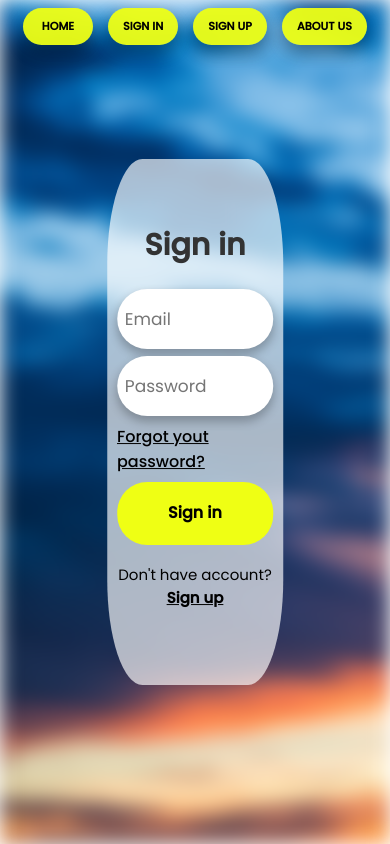
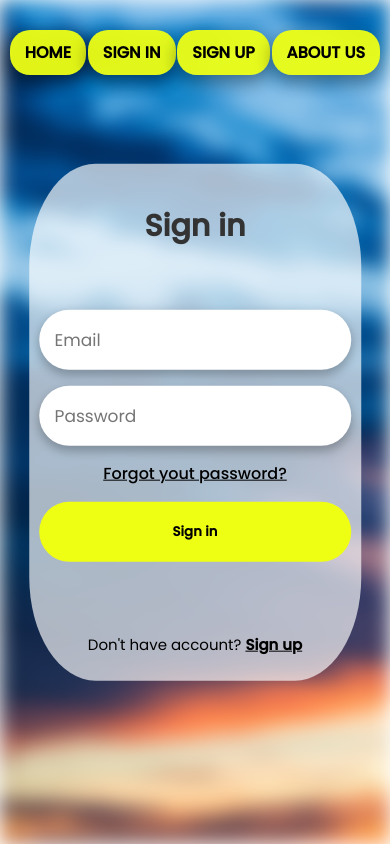
Before and after one commit to giovannicanedoli/travelhub, a Flask app: page /login in a window 390 px wide. Run offline with Flask 3, Linux system fonts and the light colour scheme.

Commit message:
media query, clamp, responsive login.css and more

```diff
--- a/app.py
+++ b/app.py
@@ -322,6 +322,7 @@ def favorite():
                             .all()
         saved_ph = [(city.nome, city.photo) for city in saved_cities]
     e=random.randint(1, 4)
+    random.shuffle(saved_ph)
     return render_template("favorite.html", saved_ph=saved_ph, e=e)
 
 
--- a/static/header.css
+++ b/static/header.css
@@ -29,7 +29,7 @@ header {
     border-radius: 20px;
     transition-duration: 0.4s;
     box-shadow: 0 8px 16px 0 #00000033, 0 6px 20px 0 #00000030;
-    font-size: clamp(0.7rem, 1.3vw, 2rem);
+    font-size: clamp(1rem, 1.3vw, 2rem);
     padding: 10px 15px;
     float: left;
     font-weight: bold ;
@@ -51,3 +51,10 @@ header {
 button:hover{
     scale: 1.1;
 }
+
+@media (max-width: 750px) {
+    header {
+        margin: 30px 0% 30px; /*con il secondo numero decido quanto avvicinare o allontanare i vari bottoni*/
+    }
+
+}
--- a/static/login.css
+++ b/static/login.css
@@ -153,6 +153,7 @@ section a{
 
 .input-submit{
     position: relative;
+
 }
 
 .submit-btn{
@@ -163,9 +164,12 @@ section a{
     border-radius: 30px;
     cursor: pointer;
     transition: .3s;
+    font-weight: 600;
+
+
 }
 
-.input-submit label{
+/* .input-submit label{
     font-weight: 600;
     position: absolute;
     top: 120%;
@@ -175,7 +179,7 @@ section a{
     -ms-transform: translate(-50%, -50%);
     transform: translate(-50%, -50%);
     cursor: pointer;
-}
+} */
 
 
 .sign-up-link{
@@ -207,39 +211,32 @@ section a{
 
 /*-------------------------------MEDIA QUERIES----------------------------------------------*/
 
-@media (max-width:700px){
-    .login-box{
-        height: 40%;
-        width: 50%;
+
+@media (max-width: 1050px) {
+    .login-box {
+        width: 80%; /* Riduci la larghezza al 80% su schermi più piccoli */
+        height: auto; /* Imposta l'altezza automaticamente per adattarsi al contenuto */
     }
-}
+
+    @keyframes planeAnim {
+        0%   {left:-30%; top: -100%; width: 100px; height: 60px; transform: rotate(-5deg);filter: blur(1px);}   /*per il motion blur - madeiaquery per farlo partire non troppo lontano*/
+        25% {transform: rotate(20deg);}
+        100% {left: 150%; top: 80%; width: 600px; height: 400px; transform: rotate(40deg); filter: blur(0px);}
+    }
+
+    .submit-btn{
+        width: 100%;
+        height: 60px;/*CAMBIAREEEE-------------------------------------*/
+        background: #efff14;
+        border: none;
+        border-radius: 30px;
+        cursor: pointer;
+        transition: .3s;
+    }
+
+    .submit-btn:hover{
+        scale: 1.03;
+    }
 
 
-@media (max-width:800px){
-    .login-box{
-        height: 50%;
-        width: 50%;
-    }
 }
-
-@media (max-width:1000px){
-    .login-box{
-        height: 60%;
-        width: 50%;
-    }
-}
-
-
-@media (max-width:1300px){
-    .login-box{
-        height: 60%;
-        width: 40%;
-    }
-}
-
-@media (max-width: 1500px){
-    .login-box{
-        height: 60%;
-        width: 40%;
-    }
-}
--- a/static/putlike.js
+++ b/static/putlike.js
@@ -43,7 +43,7 @@ $(document).ready(function() {
                 }
                 else if (code === '201') {
                     but.style.backgroundColor = "#efff14";
-                    but.style.fontSize = "clamp(0.7rem, 1.3vw, 2rem)";
+                    but.style.fontSize = "clamp(1rem, 1.3vw, 2rem)";
 
 
                 }
@@ -90,7 +90,7 @@ $(document).ready(function() {
                 else if (code === '202') {
                     sav.style.backgroundColor = "#efff14";
                     sav.style.color = "black";
-                    sav.style.fontSize = "clamp(0.7rem, 1.3vw, 2rem)";
+                    sav.style.fontSize = "clamp(1rem, 1.3vw, 2rem)";
 
                 }
                 else{
@@ -137,7 +137,7 @@ $(document).ready(function() {
                 }
                 else if (code === '201') {
                     but.style.backgroundColor = "#efff14";
-                    but.style.fontSize = "clamp(0.7rem, 1.3vw, 2rem)";
+                    but.style.fontSize = "clamp(1rem, 1.3vw, 2rem)";
 
                 }
                 else
--- a/templates/index.html
+++ b/templates/index.html
@@ -33,12 +33,12 @@
                         <a href="/login" class="link"><button id = "savebtn{{ city.id }}" class="like pulsante4" value = '{{ city.id }}'>+</button></a>
                     {% else %}
                         {% if city.photo in liked %}
-                            <button id = "likebtn{{ city.id }}" class="like pulsante" value = '{{ city.id }}' style="background-color: red; font-size: clamp(20px ,40px, 40px);" >❤</button>
+                            <button id = "likebtn{{ city.id }}" class="like pulsante" value = '{{ city.id }}' style="background-color: red; font-size: clamp(1.2rem ,2.8vw, 3.5rem);" >❤</button>
                         {% else %}
                             <button id = "likebtn{{ city.id }}" class="like pulsante" value = '{{ city.id }}'>❤</button>
                         {% endif %}
                         {% if city.photo in saved %}
-                            <button id = "savebtn{{ city.id }}" class="like pulsante2" value = '{{ city.id }}' style="background-color: black; color: white; font-size: clamp(20px ,40px, 40px);" >+</button>
+                            <button id = "savebtn{{ city.id }}" class="like pulsante2" value = '{{ city.id }}' style="background-color: black; color: white; font-size: clamp(1.2rem ,2.8vw, 3.5rem);" >+</button>
                         {% else %}
                             <button id = "savebtn{{ city.id }}" class="like pulsante2" value = '{{ city.id }}'>+</button>
                         {% endif %}
@@ -67,6 +67,8 @@
    <br>
    <br>
    <br>
+   <br>
+   <br>
 </body>
 
 <!--<script>
--- a/templates/login.html
+++ b/templates/login.html
@@ -37,8 +37,8 @@
         </div>
 
         <div class="input-submit">
-            <button class="submit-btn" id="submit"></button>
-            <label for="submit" >Sign in</label>
+            <button class="submit-btn" id="submit">Sign in</button>
+          <!--  <label for="submit" >Sign in</label>-->
         </div>
         <br>
         <!--CODICE NUOVO-->
--- a/templates/signup.html
+++ b/templates/signup.html
@@ -34,8 +34,8 @@
             <input type="password" name = "password_input2" id = "password_input2" class="input-field" placeholder="Password confirmation" autocomplete="new-password" title = "Repeat your password" required>
         </div>
         <div class="input-submit">
-            <button class="submit-btn" id="submit"></button>
-            <label for="submit">Sign up</label>
+            <button class="submit-btn" id="submit">Sign up</button>
+
         </div>
         <div class="sign-up-link">
             <p>Already have an account? <a href="/login">Sign in</a></p>
```
Also changed, not shown: static/like.css (+24 -14 lines).
